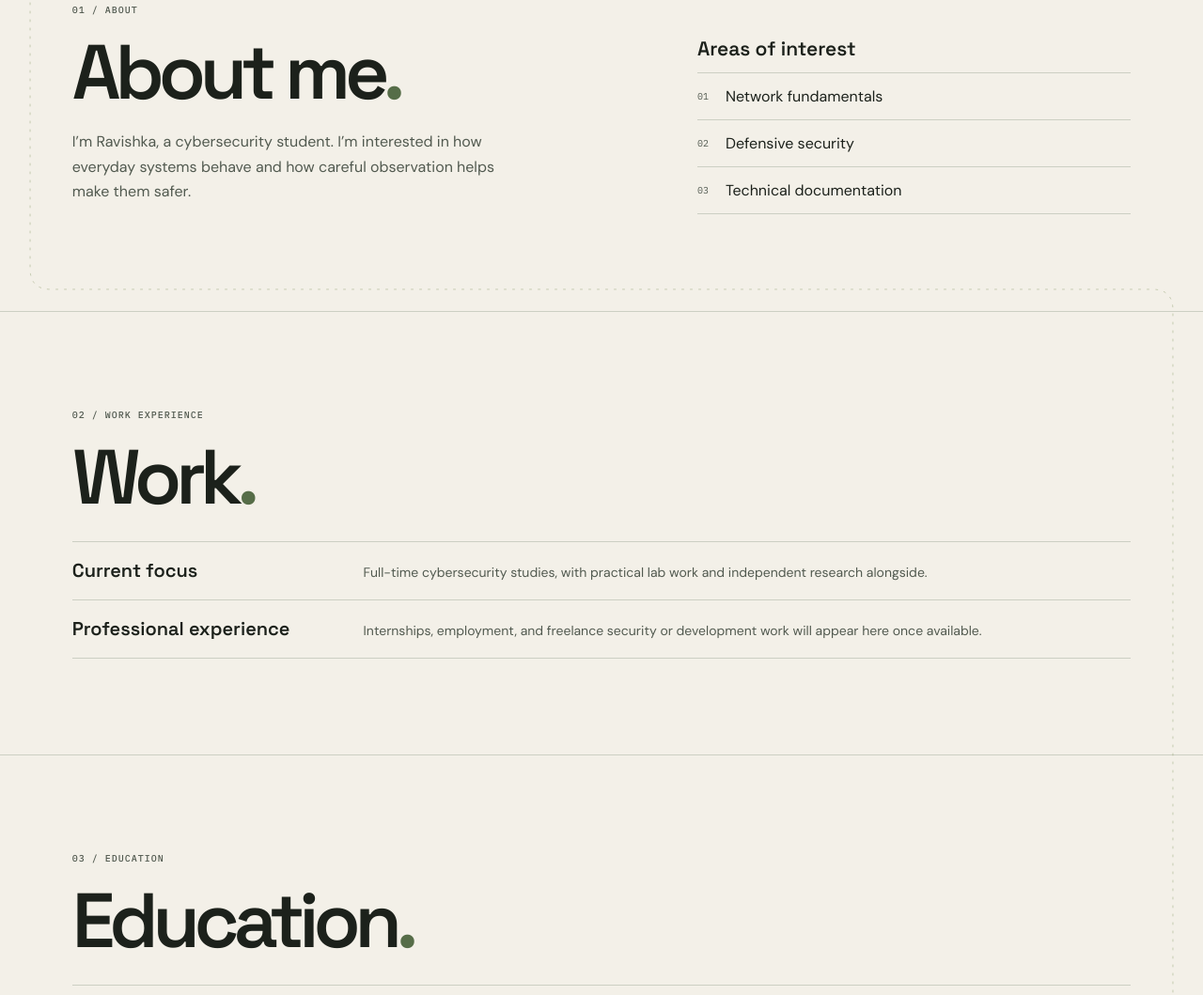
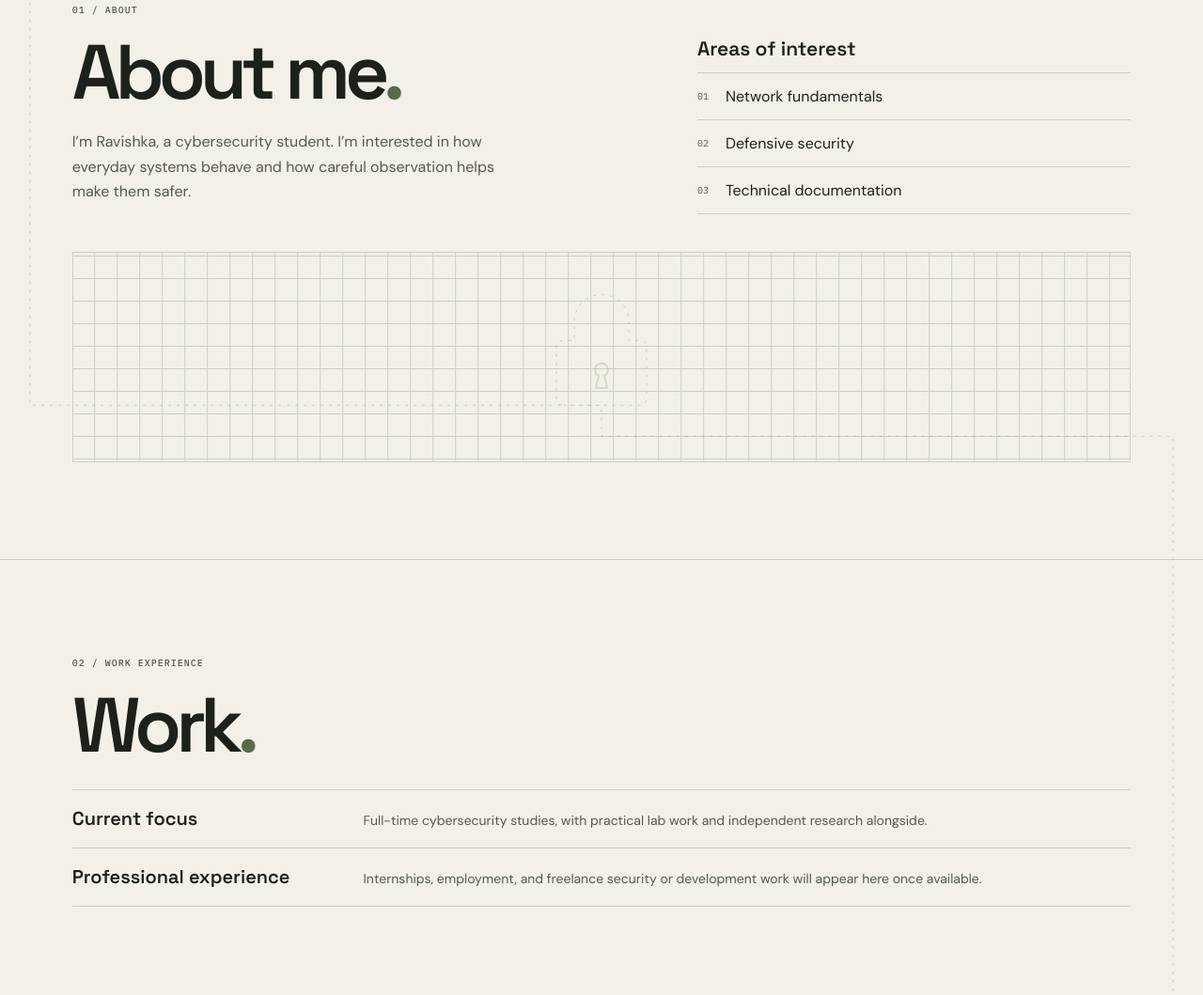
Before and after one commit to DilshanAberathna/ravishkadilshan.com, a plain HTML site: page index.html in a window 1280 px wide. Shown: the part 830-1889 px from the top of the page at 94% size. Drawn offline with Linux system fonts and the light colour scheme; no server answers.

Commit message:
Draw a padlock with the portfolio scroll line

```diff
--- a/app.js
+++ b/app.js
@@ -115,7 +115,13 @@ document.addEventListener('visibilitychange', () => {
  const track = line.querySelector('.scroll-line-track');
  const trace = line.querySelector('.scroll-line-trace');
  const tip = line.querySelector('.scroll-line-tip');
- const turnSections = ['about', 'practice', 'writeups'].map(id => document.getElementById(id));
+ const nodes = line.querySelector('.scroll-line-nodes');
+ const panel = document.querySelector('.lock-panel');
+ const about = document.getElementById('about');
+ const turnSections = ['practice', 'writeups'].map(id => document.getElementById(id));
+ let checkpoints = [];
+ let markers = [];
+ let lockEnd = 0;
  let length = 0;
  let start = 0;
  let end = 0;
@@ -137,7 +143,23 @@ document.addEventListener('visibilitychange', () => {
    mainTop + end - viewportLead,
    document.documentElement.scrollHeight - window.innerHeight
   );
-  const target = Math.max(0, Math.min(1, (window.scrollY - firstScroll) / Math.max(1, lastScroll - firstScroll)));
+  const positions = [
+   {scroll: firstScroll, progress: 0},
+   ...checkpoints.map(checkpoint => ({
+    scroll: mainTop + checkpoint.y - window.innerHeight * checkpoint.viewport,
+    progress: checkpoint.distance / length
+   })),
+   {scroll: lastScroll, progress: 1}
+  ];
+  const nextIndex = positions.findIndex(position => window.scrollY <= position.scroll);
+  let target = 1;
+  if (nextIndex === 0) target = 0;
+  if (nextIndex > 0) {
+   const from = positions[nextIndex - 1];
+   const to = positions[nextIndex];
+   const fraction = (window.scrollY - from.scroll) / Math.max(1, to.scroll - from.scroll);
+   target = from.progress + fraction * (to.progress - from.progress);
+  }
   const difference = target - progress;
   progress = snap || Math.abs(difference) < .0002
    ? target
@@ -146,7 +168,10 @@ document.addEventListener('visibilitychange', () => {
   lastTime = time;
 
   trace.style.strokeDashoffset = 1 - progress;
-  const point = trace.getPointAtLength(progress * length);
+  const distance = progress * length;
+  const point = trace.getPointAtLength(distance);
+  panel.classList.toggle('is-traced', distance >= lockEnd);
+  for (const marker of markers) marker.node.classList.toggle('is-reached', distance >= marker.distance);
   tip.setAttribute('transform', `translate(${point.x} ${point.y})`);
   line.classList.toggle('is-drawn', progress > 0);
   line.classList.toggle('is-drawing', progress > 0 && progress < 1);
@@ -156,15 +181,44 @@ document.addEventListener('visibilitychange', () => {
  function measure() {
   const width = line.clientWidth;
   const height = main.clientHeight;
-  const gutter = parseFloat(getComputedStyle(turnSections[0]).paddingLeft);
+  const gutter = parseFloat(getComputedStyle(about).paddingLeft);
   const wide = width > 900;
   const left = Math.min(gutter * .5, 32);
   const right = wide ? width - left : gutter * .7;
   start = document.getElementById('home').offsetHeight - 24;
   end = height - 24;
   line.setAttribute('viewBox', `0 0 ${width} ${height}`);
-  let x = left;
-  const commands = [`M ${x} ${start}`];
+  const bounds = panel.getBoundingClientRect();
+  const mainBounds = main.getBoundingClientRect();
+  const centerX = bounds.left - mainBounds.left + bounds.width / 2;
+  const centerY = bounds.top - mainBounds.top + bounds.height / 2;
+  const commands = [`M ${left} ${start}`, `V ${centerY + 51}`];
+  const distance = () => {
+   trace.setAttribute('d', commands.join(' '));
+   return trace.getTotalLength();
+  };
+  checkpoints = [{y: centerY - 69, viewport: .82, distance: distance()}];
+  // Enter at the bottom left, trace the body and shackle, then exit to the right.
+  commands.push(
+   `H ${centerX - 40}`,
+   `Q ${centerX - 48} ${centerY + 51} ${centerX - 48} ${centerY + 43}`,
+   `V ${centerY - 10}`,
+   `Q ${centerX - 48} ${centerY - 18} ${centerX - 40} ${centerY - 18}`,
+   `H ${centerX - 29}`, `V ${centerY - 38}`,
+   `A 29 29 0 0 1 ${centerX + 29} ${centerY - 38}`,
+   `V ${centerY - 18}`, `H ${centerX + 40}`,
+   `Q ${centerX + 48} ${centerY - 18} ${centerX + 48} ${centerY - 10}`,
+   `V ${centerY + 43}`,
+   `Q ${centerX + 48} ${centerY + 51} ${centerX + 40} ${centerY + 51}`,
+   `H ${centerX - 40}`
+  );
+  lockEnd = distance();
+  checkpoints.push({y: centerY + 51, viewport: .58, distance: lockEnd});
+  commands.push(`H ${centerX}`, `V ${centerY + 84}`);
+  let x = wide ? right : left;
+  commands.push(`H ${x}`);
+  nodes.replaceChildren();
+  markers = [];
   for (const section of turnSections) {
    const nextX = x === left ? right : left;
    const y = section.offsetTop + section.offsetHeight - 24;
@@ -177,6 +231,13 @@ document.addEventListener('visibilitychange', () => {
     `Q ${nextX} ${y} ${nextX} ${y + radius}`
    );
    x = nextX;
+   const node = document.createElementNS(line.namespaceURI, 'circle');
+   node.setAttribute('class', 'scroll-line-node');
+   node.setAttribute('cx', x);
+   node.setAttribute('cy', y + radius);
+   node.setAttribute('r', wide ? 4 : 2.5);
+   nodes.append(node);
+   markers.push({node, distance: distance()});
   }
   commands.push(`V ${end}`);
   const route = commands.join(' ');
--- a/index.html
+++ b/index.html
@@ -9,8 +9,8 @@
   <title>Ravishka Dilshan — Cybersecurity Portfolio</title>
   <link rel="preconnect" href="https://fonts.googleapis.com">
   <link rel="stylesheet" href="https://fonts.googleapis.com/css2?family=DM+Sans:wght@400;500;600;700&family=IBM+Plex+Mono:wght@400;500&family=Space+Grotesk:wght@400;500;600;700&display=swap">
-  <link rel="stylesheet" href="style.css?v=scroll-line-2">
-  <script defer src="app.js?v=scroll-line-2"></script>
+  <link rel="stylesheet" href="style.css?v=lock-trace-1">
+  <script defer src="app.js?v=lock-trace-1"></script>
   <script defer src="published.js?v=preloader-1"></script>
 </head>
 <body class="is-preloading">
@@ -35,6 +35,7 @@
     <svg class="scroll-line" aria-hidden="true" focusable="false">
       <path class="scroll-line-track"></path>
       <path class="scroll-line-trace" pathLength="1"></path>
+      <g class="scroll-line-nodes"></g>
       <g class="scroll-line-tip">
         <circle class="scroll-line-ring" r="9"></circle>
         <circle r="3"></circle>
@@ -83,6 +84,12 @@
       <div class="about-grid">
         <div><h2 id="about-title">About me<span>.</span></h2><p class="about-intro">I’m Ravishka, a cybersecurity student. I’m interested in how everyday systems behave and how careful observation helps make them safer.</p></div>
         <div class="focus"><h3>Areas of interest</h3><ul><li><span>01</span> Network fundamentals</li><li><span>02</span> Defensive security</li><li><span>03</span> Technical documentation</li></ul></div>
+      </div>
+      <div class="lock-panel" aria-hidden="true">
+        <svg class="lock-symbol" viewBox="-60 -80 120 160" focusable="false">
+          <path class="lock-outline" d="M -48 0 V -10 Q -48 -18 -40 -18 H -29 V -38 A 29 29 0 0 1 29 -38 V -18 H 40 Q 48 -18 48 -10 V 43 Q 48 51 40 51 H -40 Q -48 51 -48 43 Z"/>
+          <path class="lock-keyhole" d="M -3 20 A 7 7 0 1 1 3 20 L 6 33 H -6 Z"/>
+        </svg>
       </div>
     </section>
 
--- a/style.css
+++ b/style.css
@@ -104,11 +104,41 @@ figcaption { display: flex; justify-content: space-between; gap: 12px; color: #b
 .scroll-line-ring { fill: none; stroke: currentColor; stroke-width: 1.5; }
 .scroll-line.is-drawn .scroll-line-trace,
 .scroll-line.is-drawing .scroll-line-tip { opacity: 1; }
+.scroll-line-node {
+  fill: var(--paper);
+  stroke: currentColor;
+  stroke-width: 1.5;
+  opacity: .45;
+}
+.scroll-line-node.is-reached { fill: currentColor; opacity: 1; }
+.lock-panel {
+  position: relative;
+  display: grid;
+  place-items: center;
+  height: 224px;
+  margin-top: 40px;
+  border: 1px solid var(--line);
+  color: #71874b;
+  background-image:
+    linear-gradient(to right, var(--line) 1px, transparent 1px),
+    linear-gradient(to bottom, var(--line) 1px, transparent 1px);
+  background-size: 24px 24px;
+  background-position: center;
+  background-color: var(--paper);
+}
+[data-theme="dark"] .lock-panel { color: var(--accent); }
+.lock-symbol { width: 120px; height: 160px; overflow: visible; }
+.lock-symbol path { fill: none; stroke: currentColor; stroke-width: 2; stroke-linejoin: round; }
+[data-motion="on"] .lock-outline { visibility: hidden; }
+[data-motion="on"] .lock-keyhole { opacity: .22; transition: opacity .25s ease; }
+[data-motion="on"] .lock-panel.is-traced .lock-keyhole { opacity: 1; }
 @media (max-width: 900px) {
   .scroll-line-ring { r: 5px; }
 }
 @media (prefers-reduced-motion: reduce) {
   [data-motion="on"] .scroll-line { visibility: hidden; }
+  [data-motion="on"] .lock-outline { visibility: visible; }
+  [data-motion="on"] .lock-keyhole { opacity: 1; }
 }
 .section { padding: clamp(54px, 8vw, 112px) var(--gutter); border-bottom: 1px solid var(--line); }
 .section-top { margin-bottom: 20px; }
```
